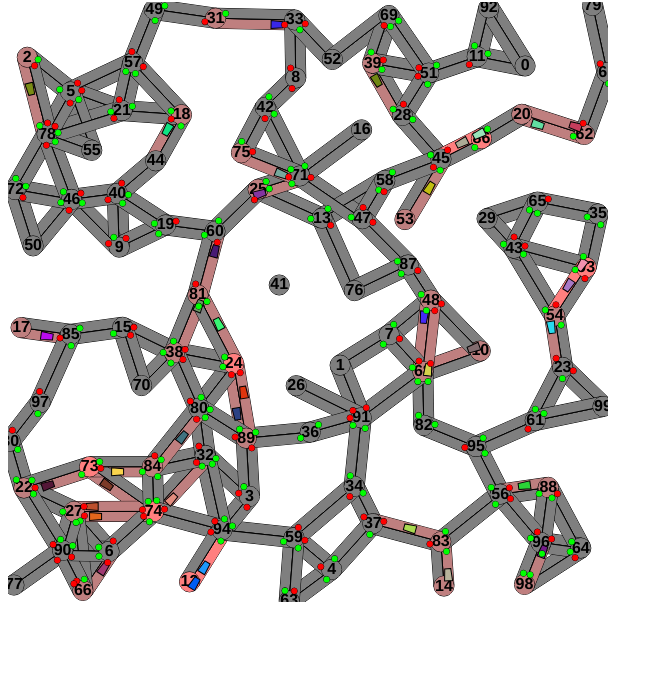
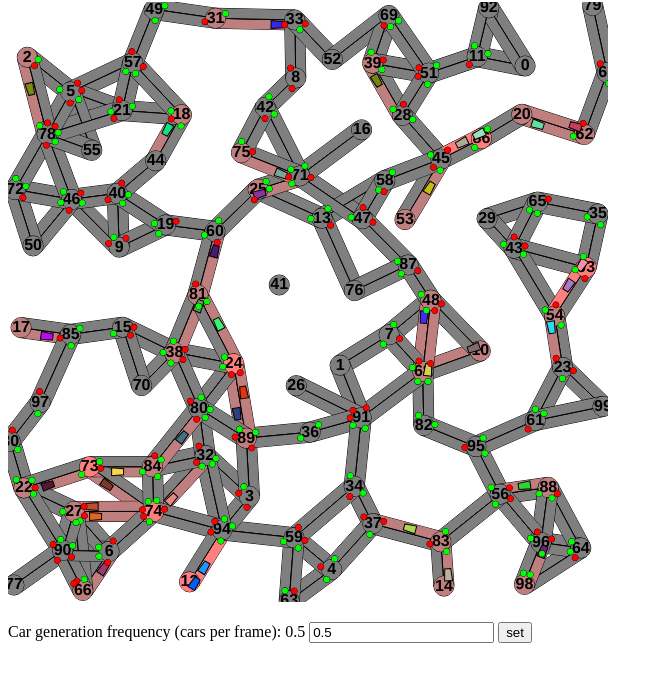
Before and after one commit to msakuta/traffic, a plain HTML site: page traffic.html in a window 1280 px wide. Shown: the part 78-760 px from the top of the page, without its empty margins (0-663 px from the left). Drawn offline with Linux system fonts and the light colour scheme.

Commit message:
Add an option to edit frequency of vehicle generation at runtime

```diff
--- a/Graph.js
+++ b/Graph.js
@@ -393,7 +393,8 @@ function Graph(width, height){
 	this.vertices = new Array(n);
 	this.vehicles = [];
 	this.vehicleIdGen = 1;
-//	document.write(width + " " + height + ";");
+	this.vehicleFreq = 0.5;
+
 	for(var i = 0; i < n; i++){
 		var x, y;
 
@@ -445,7 +446,7 @@ Graph.prototype.update = function(dt){
 	var global_time = Graph.prototype.global_time;
 
 	// Number of vehicles generated in a frame distributes in Poisson distribution.
-	var numVehicles = poissonRandom(this.rng, 0.5);
+	var numVehicles = poissonRandom(this.rng, this.vehicleFreq);
 
 	// A local function to find if the given vehicle's starting point is too crowded to start the vehicle.
 	function isCrowded(v){
--- a/traffic.html
+++ b/traffic.html
@@ -9,10 +9,13 @@
 		<h1>Traffic Jam Simulator with JavaScript</h1>
 	</div>
 	<canvas id="scratch" width="600px" height="600px" style="width: 600px; height: 600px;"></canvas>
-	<div id="timeText"/>
 	<script type="text/javascript" src="xorshift.js"></script>
 	<script type="text/javascript" src="Graph.js"></script>
 	<script type="text/javascript" src="traffic.js"></script>
-	</script>
+	<p>
+		Car generation frequency (cars per frame): <span id="freq"></span>
+		<input type="edit" id="freqEdit"></input>
+		<input type="button" onclick="submitFreq()" value="set"></input>
+	</p>
 </body>
 </html>
--- a/traffic.js
+++ b/traffic.js
@@ -14,6 +14,11 @@ window.onload = function() {
 	height = parseInt(canvas.style.height);
 	graph = new Graph(width, height);
 
+	var edit = document.getElementById("freqEdit");
+	if(edit !== undefined)
+		edit.value = graph.vehicleFreq;
+	updateFreq();
+
 	var loop = function() {
 		draw();
 		var timer = setTimeout(loop,100);
@@ -24,6 +29,22 @@ window.onload = function() {
 
 function resetTrans(ctx){
 	ctx.setTransform(1,0,0,1,200,200);
+}
+
+function updateFreq(){
+	var text = document.getElementById("freq");
+	text.innerHTML = graph.vehicleFreq;
+}
+
+function submitFreq(){
+	var edit = document.getElementById("freqEdit");
+	if(edit === undefined)
+		return;
+	var val = parseFloat(edit.value);
+	if(isNaN(val))
+		return;
+	graph.vehicleFreq = val;
+	updateFreq();
 }
 
 function draw() {
```
